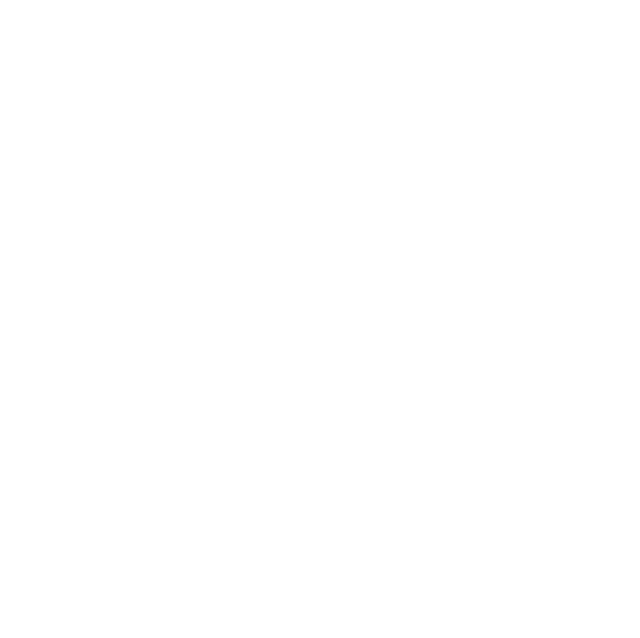
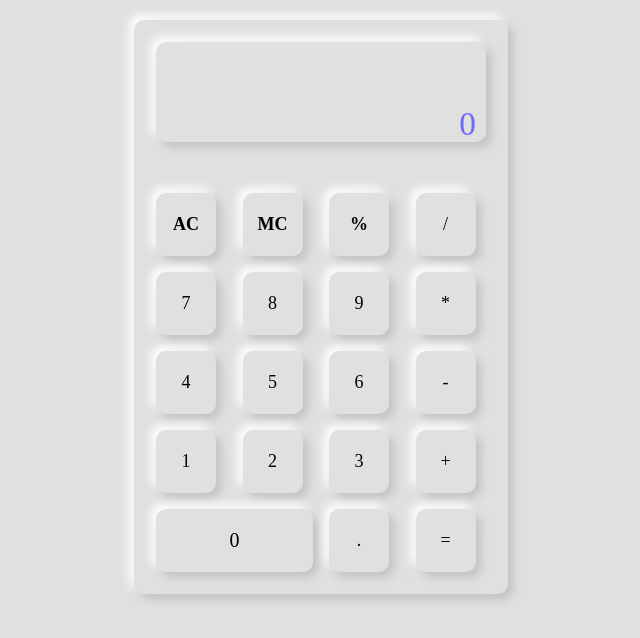
Before and after one commit to Ayomide00712/calculator, a plain HTML site: page index.html in a window 1280 px wide. Shown: the whole page, without its empty margins (319-959 px from the left). Drawn offline with Linux system fonts and the light colour scheme.

Commit message:
added styling to my calculator

```diff
--- a/index.html
+++ b/index.html
@@ -4,8 +4,34 @@
     <meta charset="UTF-8">
     <meta name="viewport" content="width=device-width, initial-scale=1.0">
     <title>Calculator</title>
+    <link rel="stylesheet" href="style.css">
 </head>
 <body>
-
+    <div class="container">
+        <div class="result">
+            <p id="result-box">0</p>
+        </div>
+        <div class="buttons">
+            <div class="button action-btn" id="clear">AC</div>
+            <div class="button action-btn">MC</div>
+            <div class="button num-button  action-btn"> %</div>
+            <div class="button num-button  calc-action-btn"> /</div>
+            <div class="button num-button seven">7</div>
+            <div class="button num-button eight">8</div>
+            <div class="button num-button  nine">9</div>
+            <div class="button num-button  calc-action-btn">*</div>
+            <div class="button num-button  four">4</div>
+            <div class="button num-button  five">5</div>
+            <div class="button num-button  six">6</div>
+            <div class="button num-button  calc-action-btn">-</div>
+            <div class="button num-button  one">1</div>
+            <div class="button num-button  two">2</div>
+            <div class="button num-button three">3</div>
+            <div class="button num-button  calc-action-btn">+</div>
+             <div class="button num-button  zero">0</div>
+            <div class="button num-button  point">.</div>
+            <div class="button calc-action-btn" id="total">=</div>
+        </div>
+    </div>
 </body>
 </html>
--- a/style.css
+++ b/style.css
@@ -0,0 +1,78 @@
+@import url('https://fonts.googleapis.com/css2?family=Montserrat:ital,wght@0,100..900;1,100..900&display=swap');
+
+body{
+    background: #e0e0e0;
+    font-family: 'Montserrat' sans-serif;
+}
+
+.container{
+    width: 330px;
+    height: 530px;
+    background: #e0e0e0;
+    border-radius: 10px;
+    margin: 20px auto;
+    padding: 22px 22px;
+    display: flex;
+    flex-direction: column;
+    justify-content: space-between;
+    box-shadow: 5px 5px 10px #c1c1c1, -5px -5px 10px #ffffff;
+}
+
+.container .result{
+    width: 100%;
+    height: 100px;
+    border-radius: 10px;
+    background: #e0e0e0;
+    box-shadow: 5px 5px 10px #c1c1c1, -5px -5px 10px #ffffff;
+}
+.container .result p {
+    font-size: 25pt;
+    overflow-y: auto;
+    text-align: right;
+    color: #696cff;
+    padding-right: 10px;
+    padding-top: 30px;
+}
+
+.container .buttons{
+    display: grid;
+    grid-template-columns: repeat(4, 1fr);
+    grid-gap: 1em;
+}
+.container .buttons .button, .container .buttons .num-button{
+    color: black;
+    cursor: grab;
+    text-align: center;
+    width: 60px;
+    font-size: 18px;
+    height: 63px;
+    display: grid;
+    place-content: center;
+    border-radius: 10px;
+    background: #e0e0e0;
+    box-shadow: 5px 5px 10px #c1c1c1, -5px -5px 10px #ffffff;
+
+}
+
+.container .buttons .button:hover, .container .buttons .num-button:hover{
+    color: #fff;
+    font-size: 24px;
+    border-radius: 20px;
+    background: #c1c1c1;
+    box-shadow: 5px 5px 10px  #c1c1c12a, -5px -5px 10px #c1c1c1ba;
+}
+
+.container .buttons .zero{
+    grid-column: 1/3;
+    width: 100%;
+    font-size: 20px;
+    color: black;
+    border-radius: 10px;
+    background: #e0e0e0;
+    box-shadow: 5px 5px 10px #c1c1c1, -5px -5px 10px #ffffff;
+}
+
+.action-btn{
+    color: black;
+    font-weight: bold;
+}
```
